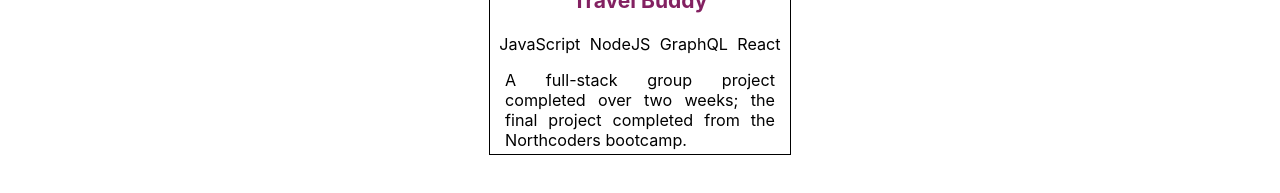
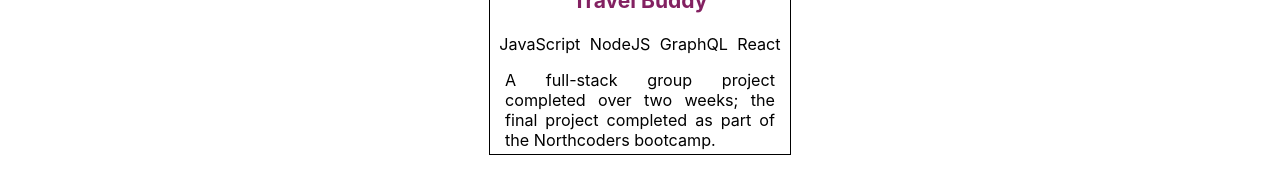
Before and after one commit to austinbooth/austinbooth.github.io, a React (Create React App) app: page / in a window 1280 px wide. Shown: the part 1104-1297 px from the top of the page. Built offline with nearby package versions, Linux system fonts and the light colour scheme.

Commit message:
changes travel buddy project card body

```diff
--- a/src/projectData.js
+++ b/src/projectData.js
@@ -55,7 +55,8 @@
       "Axios",
     ],
     date: "September 2020",
-    cardBody: "A full-stack group project completed over two weeks; the final project completed from the Northcoders bootcamp.",
+    cardBody:
+      "A full-stack group project completed over two weeks; the final project completed as part of the Northcoders bootcamp.",
     githubUrl: [
       {
         url: "https://github.com/austinbooth/travelbuddy-backend",
```
